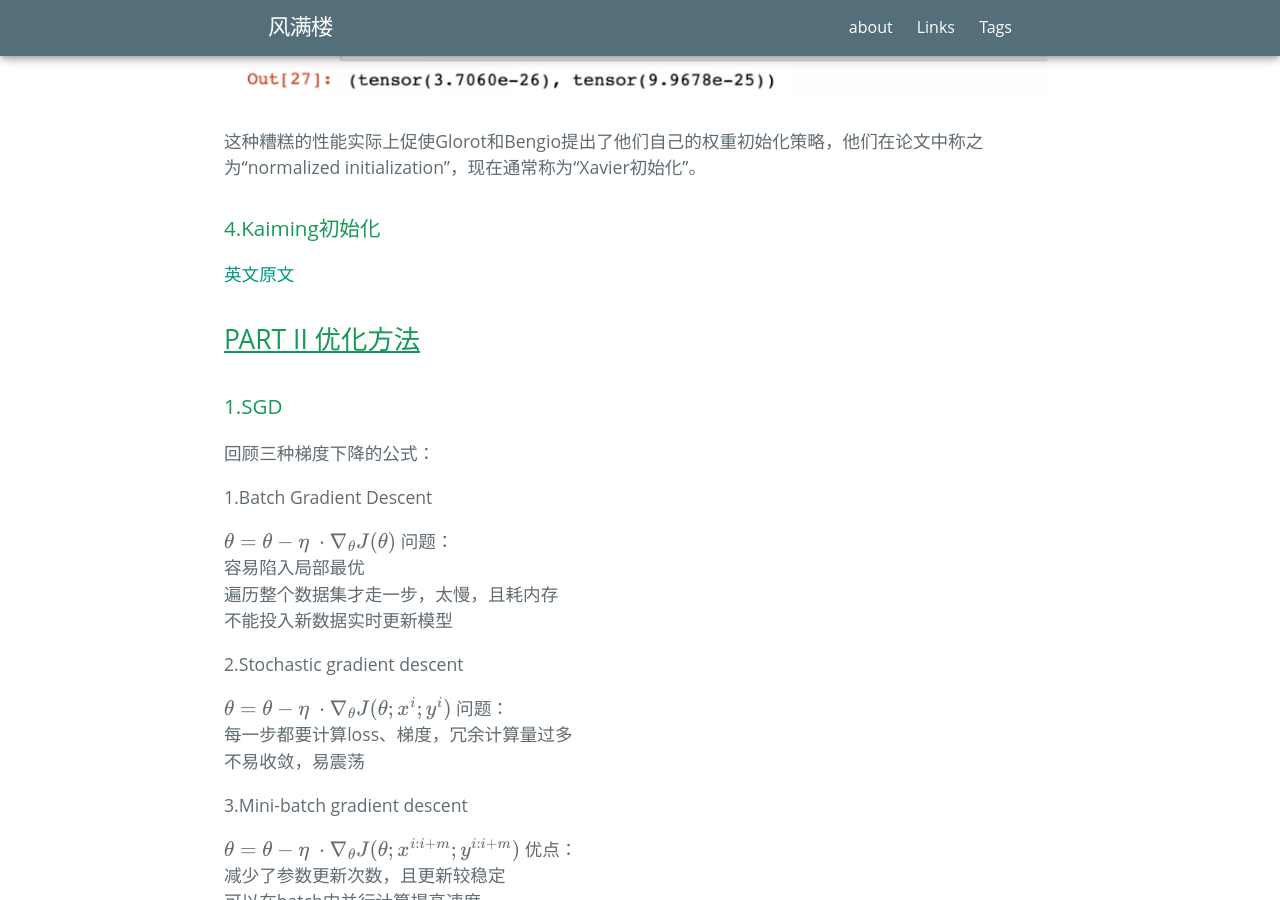
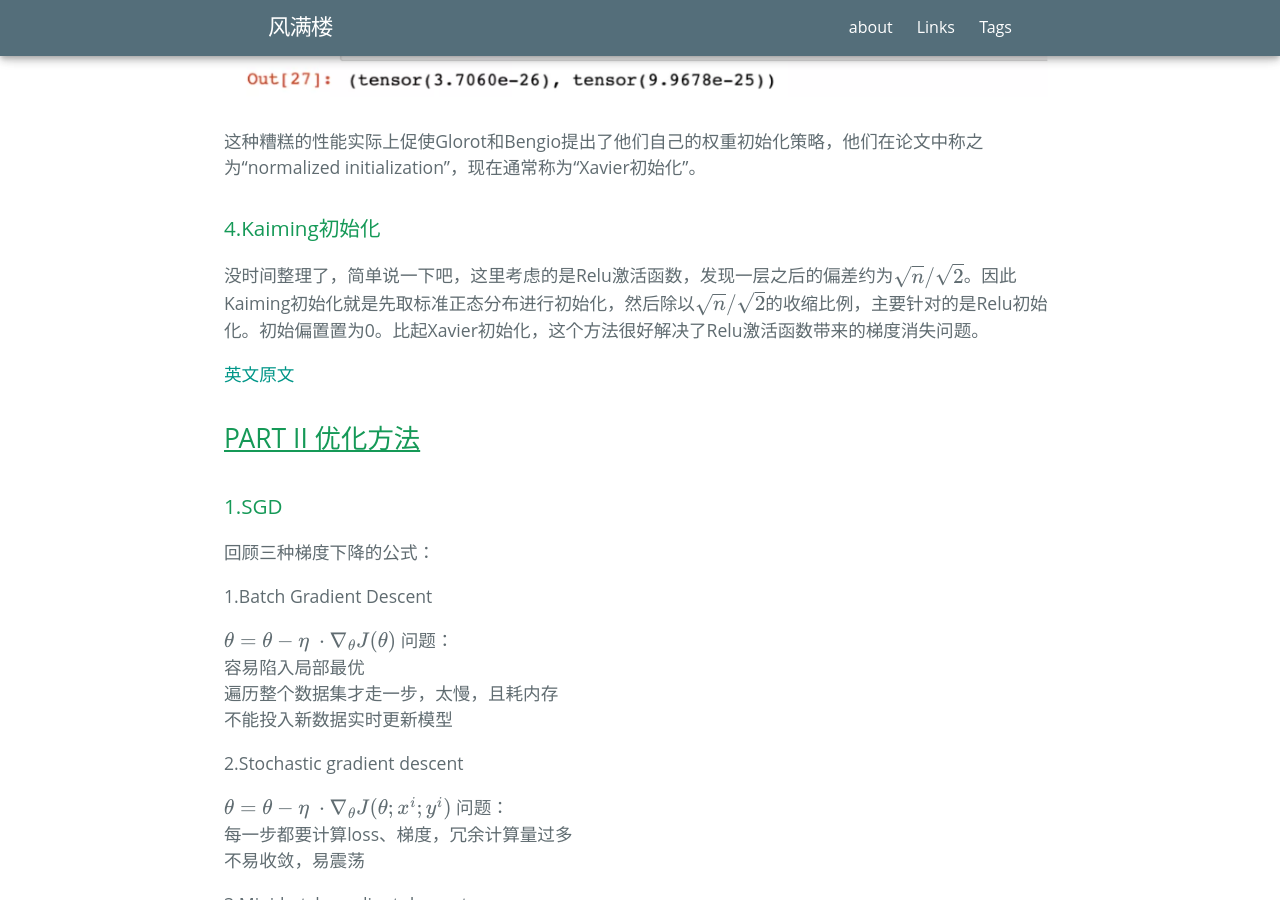
Before and after one commit to paichin/paichin.github.io, a Jekyll site: the page built from _posts/2019-11-08-dl_init_optim_method.md, in a window 1280 px wide and 900 px high, scrolled down 3866 px. Built offline with Jekyll 4.4.1, drawn with Linux system fonts in a browser that asks for light colours; some web fonts are replaced; formulas are drawn with MathJax 3; comment, search, counter and statistics services are not loaded.

Commit message:
Update 2019-11-08-dl_init_optim_method.md

```diff
--- a/_posts/2019-11-08-dl_init_optim_method.md
+++ b/_posts/2019-11-08-dl_init_optim_method.md
@@ -61,6 +61,7 @@ tags: ''
 
 
 ### 4.Kaiming初始化
+没时间整理了，简单说一下吧，这里考虑的是Relu激活函数，发现一层之后的偏差约为$\sqrt{n}/\sqrt{2}$。因此Kaiming初始化就是先取标准正态分布进行初始化，然后除以$\sqrt{n}/\sqrt{2}$的收缩比例，主要针对的是Relu初始化。初始偏置置为0。比起Xavier初始化，这个方法很好解决了Relu激活函数带来的梯度消失问题。
 
 
 [英文原文](https://towardsdatascience.com/weight-initialization-in-neural-networks-a-journey-from-the-basics-to-kaiming-954fb9b47c79)
```
